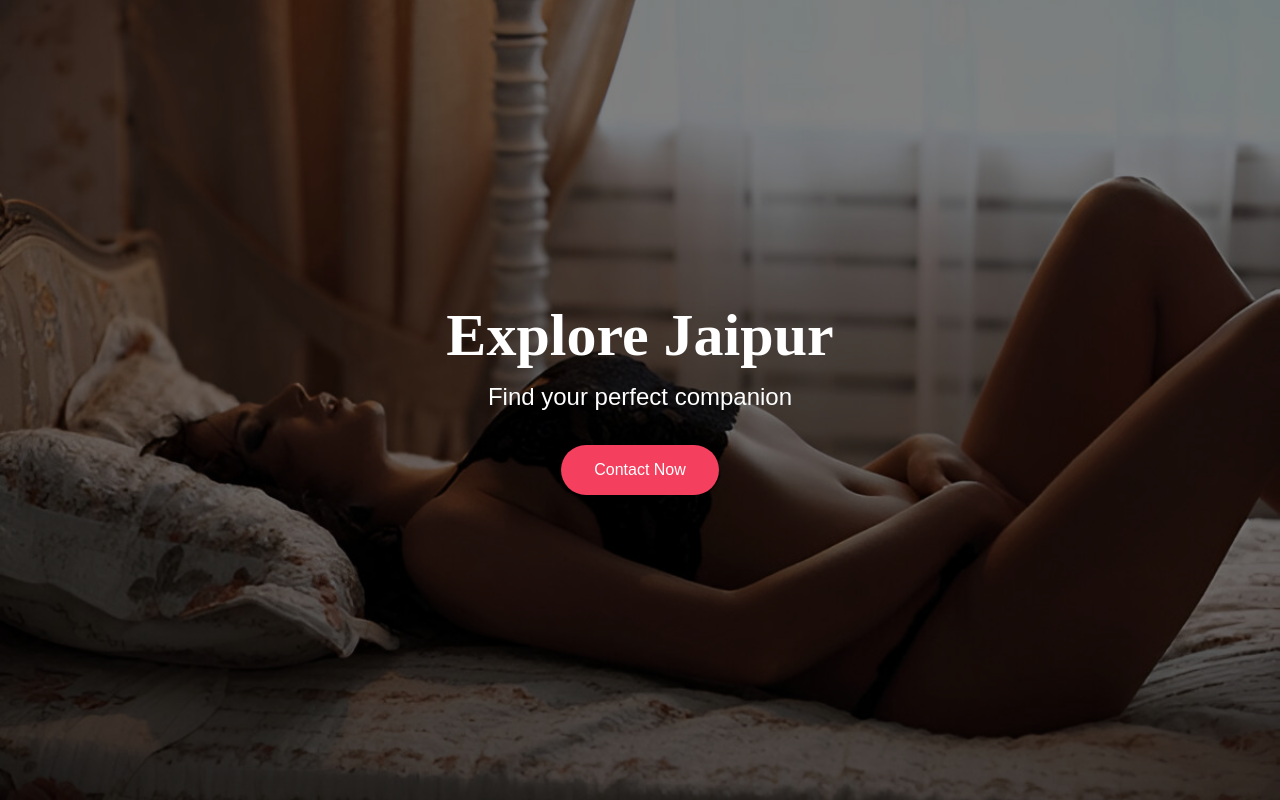
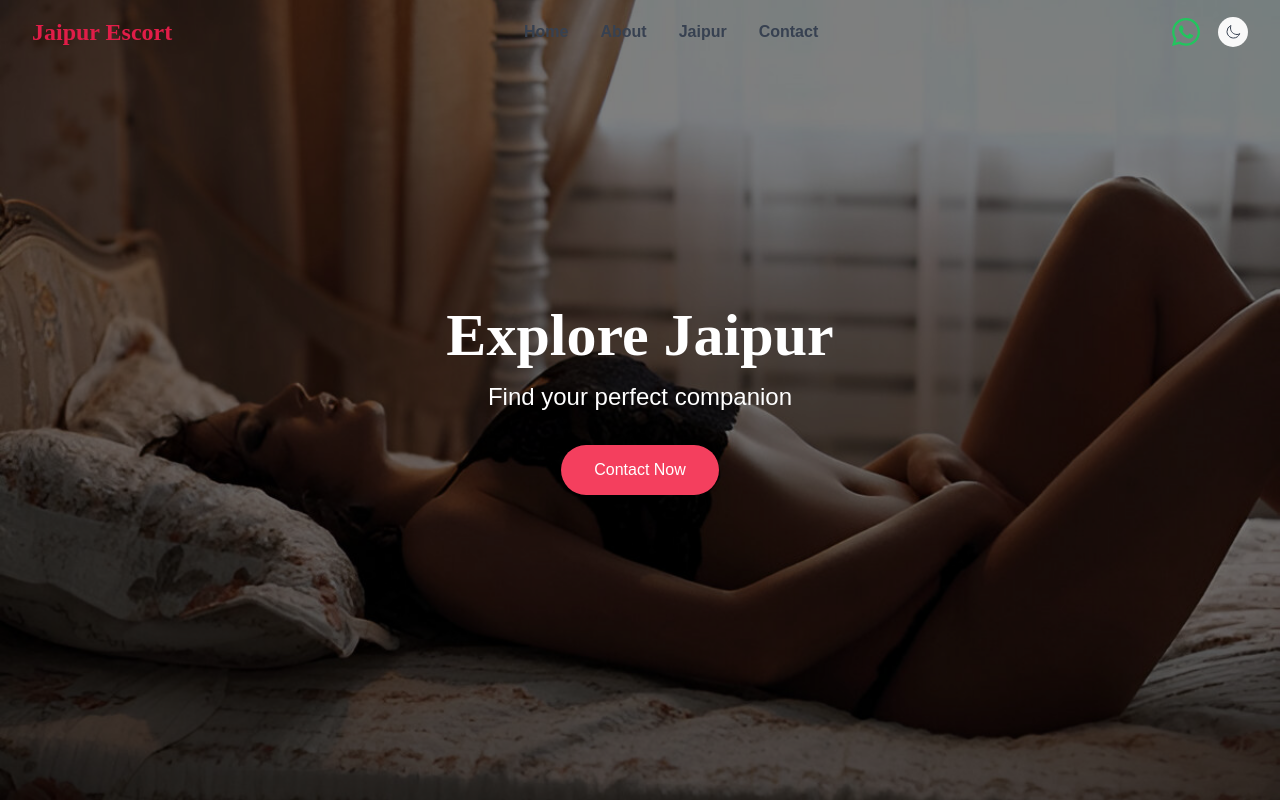
Before and after one commit to godyt1998/Jaipur-escort, a React (Vite) app: page / in a window 1280 px wide. Shown: the top 800 px of the page. Built offline with nearby package versions, Linux system fonts and the light colour scheme.

Commit message:
Update website content and add GitHub Pages deployment configuration

```diff
--- a/index.html
+++ b/index.html
@@ -2,12 +2,12 @@
 <html lang="en">
   <head>
     <meta charset="UTF-8" />
-    <link rel="icon" type="image/svg+xml" href="/your-logo.svg" />
+    <link rel="icon" type="image/svg+xml" href="./your-logo.svg" />
     <meta name="viewport" content="width=device-width, initial-scale=1.0" />
     <title>Jaipur Escort service- Premium Services in Jaipur</title>
   </head>
   <body>
     <div id="root"></div>
-    <script type="module" src="/src/main.tsx"></script>
+    <script type="module" src="./src/main.tsx"></script>
   </body>
 </html>
--- a/package.json
+++ b/package.json
@@ -7,7 +7,9 @@
     "dev": "vite",
     "build": "tsc -b && vite build",
     "lint": "eslint .",
-    "preview": "vite preview"
+    "preview": "vite preview",
+    "predeploy": "npm run build",
+    "deploy": "gh-pages -d dist"
   },
   "dependencies": {
     "@emailjs/browser": "^4.1.0",
--- a/src/App.css
+++ b/src/App.css
@@ -1,8 +1,7 @@
 #root {
-  max-width: 1280px;
-  margin: 0 auto;
-  padding: 2rem;
-  text-align: center;
+  width: 100%;
+  margin: 0;
+  padding: 0;
 }
 
 .logo {
--- a/src/components/Banner.tsx
+++ b/src/components/Banner.tsx
@@ -13,19 +13,19 @@ interface BannerSlide {
 const Banner = () => {
   const [slides] = useState<BannerSlide[]>([
     {
-      image: '/images/banner-first.jpg',
+      image: '/jaipurescort-main/images/banner-first.jpg',
       title: 'Welcome to Jaipur Escorts',
       description: 'Discover the best experiences in Jaipur',
       whatsappNumber: '918003041823'
     },
     {
-      image: '/images/banner-second.jpg',
+      image: '/jaipurescort-main/images/banner-second.jpg',
       title: 'Explore Jaipur',
       description: 'Find your perfect companion',
       whatsappNumber: '918003041823'
     },
     {
-      image: '/images/banner-third.jpg',
+      image: '/jaipurescort-main/images/banner-third.jpg',
       title: 'Premium Services',
       description: 'Quality and discretion guaranteed',
       whatsappNumber: '918003041823'
--- a/src/components/Navbar.tsx
+++ b/src/components/Navbar.tsx
@@ -32,8 +32,8 @@ const Navbar = ({ isDarkMode, toggleDarkMode }: NavbarProps) => {
   return (
     <nav className={`fixed w-full z-50 transition-all duration-300 ${
       isScrolled
-        ? 'bg-white/90 dark:bg-dark/90 backdrop-blur-sm shadow-lg opacity-100'
-        : 'bg-transparent opacity-0'
+        ? 'bg-white/90 dark:bg-dark/90 backdrop-blur-sm shadow-lg'
+        : 'bg-transparent'
     }`}>
       <div className="container mx-auto px-4">
         <div className="flex items-center justify-between h-16">
--- a/src/data/profiles.ts
+++ b/src/data/profiles.ts
@@ -1,19 +1,19 @@
 export const profileImages = [
-  '/images/profiles/girl1.jpg',
-  '/images/profiles/girl2.jpg',
-  '/images/profiles/girl3.jpg',
-  '/images/profiles/girl4.jpg',
-  '/images/profiles/girl5.jpg',
-  '/images/profiles/girl6.jpg',
-  '/images/profiles/girl7.jpg',
-  '/images/profiles/girl8.jpg',
-  '/images/profiles/girl9.jpg',
-  '/images/profiles/girl10.jpg',
-  '/images/profiles/girl11.jpg',
-  '/images/profiles/girl12.jpg',
-  '/images/profiles/girl13.jpg',
-  '/images/profiles/girl14.jpg',
-  '/images/profiles/girl15.jpg',
+  '/jaipurescort-main/images/profiles/girl1.jpg',
+  '/jaipurescort-main/images/profiles/girl2.jpg',
+  '/jaipurescort-main/images/profiles/girl3.jpg',
+  '/jaipurescort-main/images/profiles/girl4.jpg',
+  '/jaipurescort-main/images/profiles/girl5.jpg',
+  '/jaipurescort-main/images/profiles/girl6.jpg',
+  '/jaipurescort-main/images/profiles/girl7.jpg',
+  '/jaipurescort-main/images/profiles/girl8.jpg',
+  '/jaipurescort-main/images/profiles/girl9.jpg',
+  '/jaipurescort-main/images/profiles/girl10.jpg',
+  '/jaipurescort-main/images/profiles/girl11.jpg',
+  '/jaipurescort-main/images/profiles/girl12.jpg',
+  '/jaipurescort-main/images/profiles/girl13.jpg',
+  '/jaipurescort-main/images/profiles/girl14.jpg',
+  '/jaipurescort-main/images/profiles/girl15.jpg',
 ];
 
 export const generateProfiles = (location: string) => {
```
